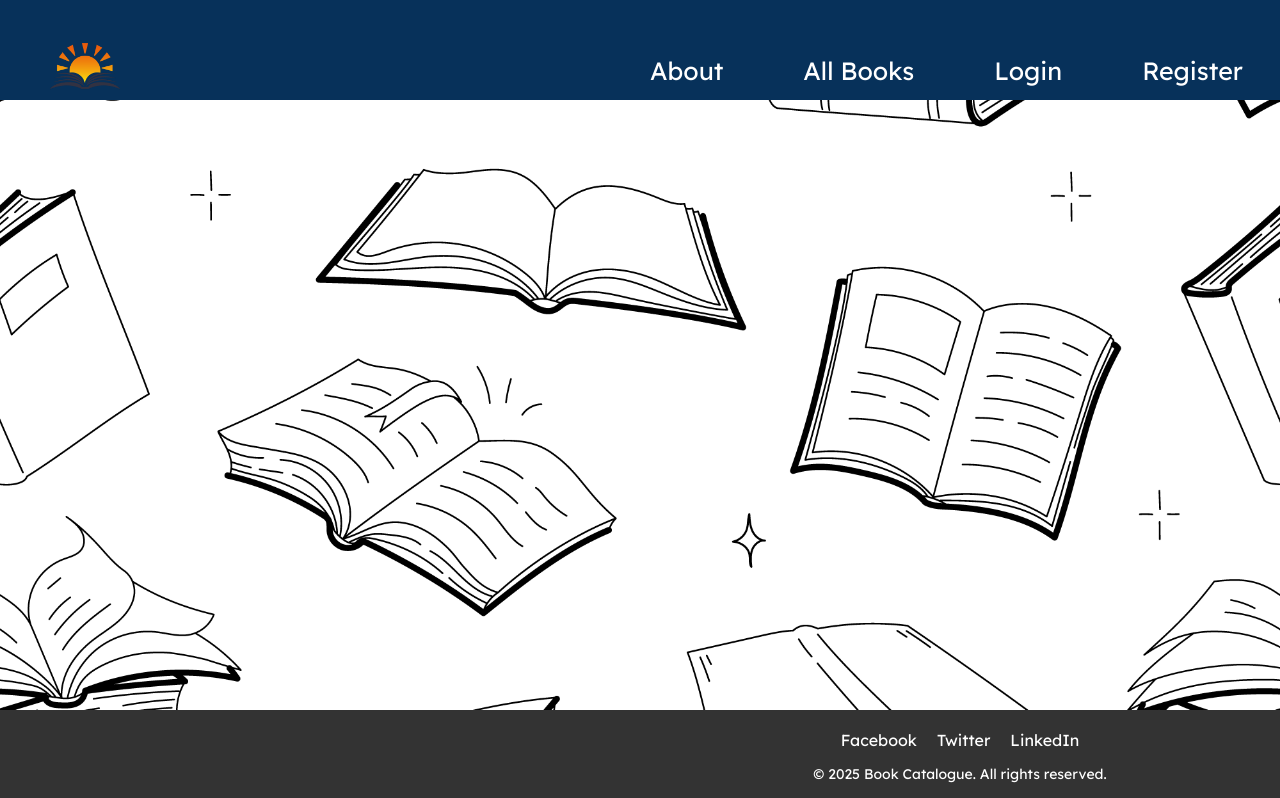
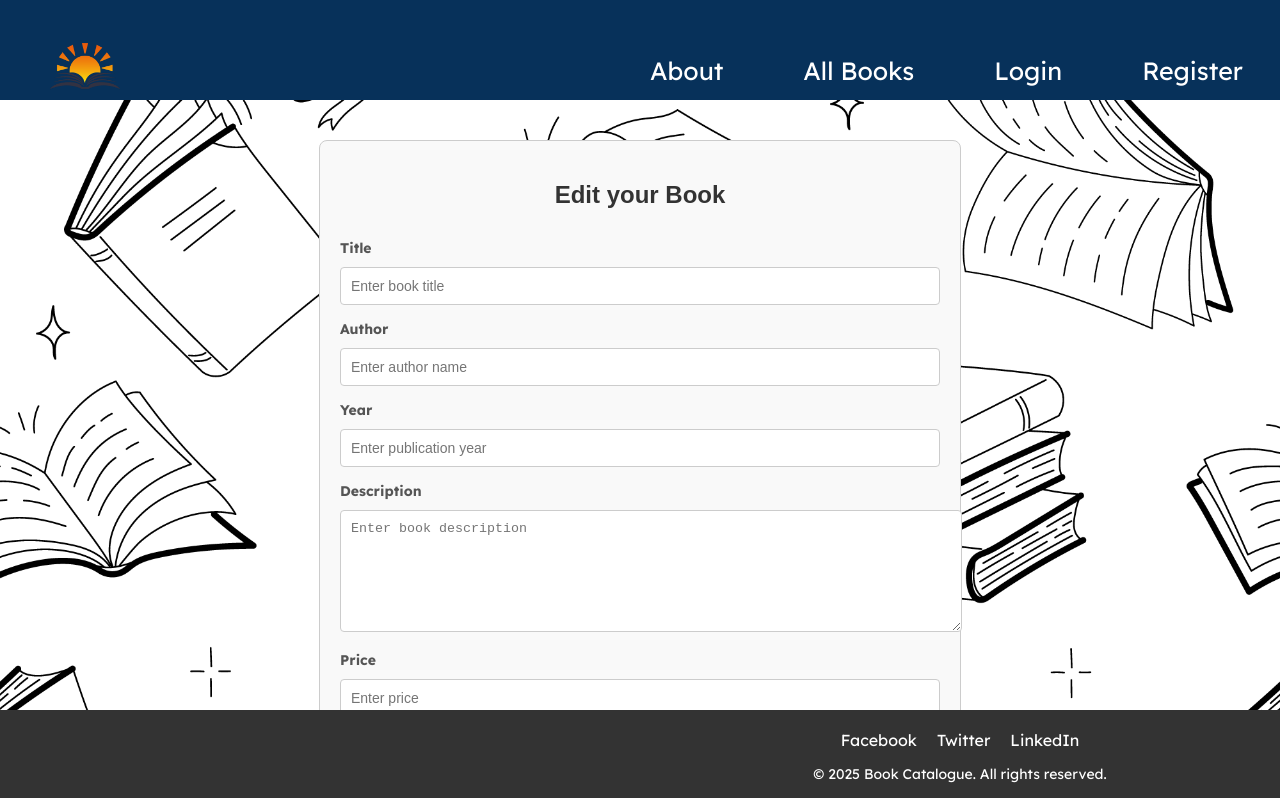
Before and after one commit to PeturKunchev/SoftUni-React-Project, a React (Vite) app in the folder client/BookCatalogue/: page /books/1/edit in a window 1280 px wide. Shown: the top 798 px of the page. Built offline with nearby package versions, Linux system fonts and the light colour scheme; no server answers; a web font is replaced by a local one.

Commit message:
Added delete and edit functionalities

```diff
--- a/client/BookCatalogue/src/App.jsx
+++ b/client/BookCatalogue/src/App.jsx
@@ -13,6 +13,7 @@ import BookCatalog from './components/book-catalog/BookCatalog.jsx'
 import CreateBook from './components/create-book/CreateBook.jsx'
 import About from './components/about/About.jsx'
 import Details from './components/details/Details.jsx'
+import EditBook from './components/edit/EditBook.jsx'
 
 function App() {
   const storedAuthData = JSON.parse(localStorage.getItem('authData')) || {};
@@ -39,6 +40,7 @@ function App() {
             <Route path="/about" element={<About />} />
             <Route path="/books" element={<BookCatalog />} />
             <Route path="/books/create" element={<CreateBook />} />
+            <Route path="/books/:bookId/edit" element={<EditBook />} />
             <Route path="/books/:bookId/details" element={<Details />} />
         </Routes>
       </main>
--- a/client/BookCatalogue/src/api/booksApi.js
+++ b/client/BookCatalogue/src/api/booksApi.js
@@ -31,8 +31,7 @@ export const useBook = (bookId) => {
 export const useCreateBook = () => {
     const { request } = useAuth();
 
-    const create = (bookData) =>
-        request.post(baseUrl, bookData);
+    const create = (bookData) => request.post(baseUrl, bookData);
 
     return {
         create,
--- a/client/BookCatalogue/src/components/create-book/CreateBook.jsx
+++ b/client/BookCatalogue/src/components/create-book/CreateBook.jsx
@@ -1,7 +1,7 @@
 import { useNavigate } from 'react-router'
 import './CreateBook.css'
 import { useCreateBook } from '../../api/booksApi';
-import { useEffect, useState } from 'react';
+import { useState } from 'react';
 
 export default function CreateBook() {
   const navigate = useNavigate();
@@ -42,8 +42,9 @@ export default function CreateBook() {
     }
 
     await createBook(bookData);
+    // console.log(bookData);
 
-    navigate('/');
+    navigate('/books');
   }
     return (
     <>
--- a/client/BookCatalogue/src/components/details/Details.jsx
+++ b/client/BookCatalogue/src/components/details/Details.jsx
@@ -1,10 +1,28 @@
-import { useParams } from 'react-router';
-import { useBook } from '../../api/booksApi';
+import { useNavigate, useParams } from 'react-router';
+import { useBook, useDeleteBook } from '../../api/booksApi';
 import './Details.css'
 export default function Details() {
+    const navigate = useNavigate();
     const {bookId} = useParams();
     const {book} = useBook(bookId);
-    console.log(book);
+    const {deleteBook} = useDeleteBook();
+    const authData = localStorage.getItem('authData');
+    const userId = authData ? JSON.parse(authData)._id : null;
+    let isOwner = userId === book._ownerId;
+    const bookDeleteHandler = async () => {
+      const hasConfirm = confirm(`Are you sure?`);
+      if (!hasConfirm) {
+        return;
+      }
+      await deleteBook(bookId);
+
+      navigate('/books')
+
+    }
+
+    const handleEditClick = () => {
+      navigate(`/books/${bookId}/edit`);
+    };
 
   return (
     <>
@@ -25,9 +43,11 @@ export default function Details() {
   </div>
 
   <div className="action-buttons">
-    <button className="edit-btn">Edit</button>
-    <button className="delete-btn">Delete</button>
-    <button className="favourite-btn">Favourite</button>
+    {isOwner ? ( <><button onClick={handleEditClick} className="edit-btn">Edit</button>
+                <button onClick={bookDeleteHandler}className="delete-btn">Delete</button></>) :
+
+                <button  className="favourite-btn">Favourite</button>
+     }
   </div>
 </div>
     </>
--- /dev/null
+++ b/client/BookCatalogue/src/components/edit/EditBook.jsx
@@ -0,0 +1,86 @@
+import { useNavigate, useParams } from "react-router";
+import { useBook, useEditBook } from "../../api/booksApi";
+import { useState } from "react";
+
+export default function EditBook() {
+  const { bookId } = useParams();
+  console.log(bookId);
+
+  const navigate = useNavigate();
+  const {edit: editBook} = useEditBook();
+  const [error, setError] = useState("");
+  const {book} = useBook(bookId);
+const editAction = async (formData) => {
+    const bookData = Object.fromEntries(formData);
+    if (bookData.title.length < 2) {
+      setError("Title must be at least 2 characters long!");
+      return;
+    }
+    if (bookData.author.length < 2) {
+      setError("Author name must be at least 2 characters long!");
+      return;
+    }
+    if (bookData.year >= 2026) {
+      setError("Please enter a valid year ");
+      return;
+    }
+    if (bookData.description.length < 10) {
+      setError("Description must be at least 10 characters long!");
+      return;
+    }
+    if (bookData.price < 0) {
+      setError("Please enter a valid price!");
+      return;
+    }
+
+    await editBook(bookId,bookData);
+
+    navigate(-1);
+  }
+  return (
+    <>
+    <div className="book-form-container">
+      <h2>Edit your Book</h2>
+      <form className="book-form" action={editAction}>
+        <div className="form-group">
+          <label htmlFor="title">Title</label>
+          <input type="text" id="title" name="title" placeholder="Enter book title" required defaultValue={book.title}/>
+        </div>
+
+        <div className="form-group">
+          <label htmlFor="author">Author</label>
+          <input type="text" id="author" name="author" placeholder="Enter author name" required defaultValue={book.author}/>
+        </div>
+
+        <div className="form-group">
+          <label htmlFor="year">Year</label>
+          <input type="number" id="year" name="year" placeholder="Enter publication year" required defaultValue={book.year}/>
+        </div>
+
+        <div className="form-group">
+          <label htmlFor="description">Description</label>
+          <textarea id="description" name="description" placeholder="Enter book description" required defaultValue={book.description}></textarea>
+        </div>
+
+        <div className="form-group">
+          <label htmlFor="price">Price</label>
+          <input type="number" id="price" name="price" placeholder="Enter price" required defaultValue={book.price}/>
+        </div>
+
+        <div className="form-group">
+          <label htmlFor="imgUrl">Image URL</label>
+          <input type="text" id="imgUrl" name="img" placeholder="Enter image URL" required defaultValue={book.img}/>
+        </div>
+
+        <div className="form-group">
+          <label htmlFor="language">Language</label>
+          <input type="text" id="language" name="language" placeholder="Enter book language" required defaultValue={book.language}/>
+        </div>
+
+        <button type="submit" className="submit-btn">Edit Book</button>
+        {error && <p className="error-message">{error}</p>}
+      </form>
+    </div>
+    </>
+  );
+}
```
Also changed, not shown: client/BookCatalogue/src/components/book-catalog/BookCatalog.jsx (line endings or trailing spaces).
